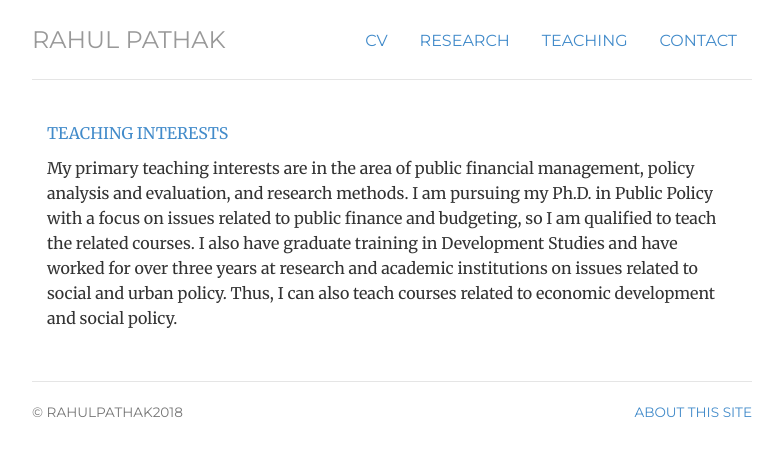
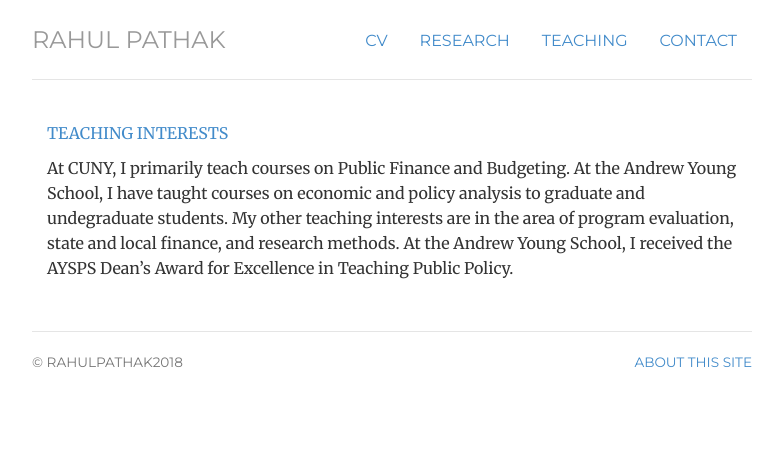
Before and after one commit to pathak-rahul/pathak-rahul.github.io, a Jekyll site: the page built from teaching/index.html, in a window 1280 px wide. Shown: the top 456 px of the page, without its empty margins (248-1031 px from the left). Built offline with Jekyll 4.4.1, drawn with Linux system fonts in a browser that asks for light colours.

Commit message:
Update index.html

```diff
--- a/teaching/index.html
+++ b/teaching/index.html
@@ -13,8 +13,7 @@ title: teaching
 	</div>
 
 	<div itemscope itemtype="http://data-vocabulary.org/Person" class="col-sm-12">
-<p class-"lead"> My primary teaching interests are in the area of public financial management, policy analysis and evaluation, and research methods. I am pursuing my Ph.D. in Public Policy with a focus on issues related to public finance and budgeting, so I am qualified to teach the related courses. I also have graduate training in Development Studies and have worked for over three years at research and academic institutions on issues related to social and urban policy. Thus, I can also teach courses related to economic development and social policy.
-
+<p class-"lead"> At CUNY, I primarily teach courses on Public Finance and Budgeting. At the Andrew Young School, I have taught courses on economic and policy analysis to graduate and undegraduate students. My other teaching interests are in the area of program evaluation, state and local finance, and research methods. At the Andrew Young School, I received the AYSPS Dean’s Award for Excellence in Teaching Public Policy.
 
 
 </p>
```
